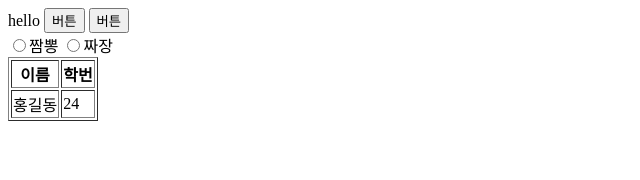
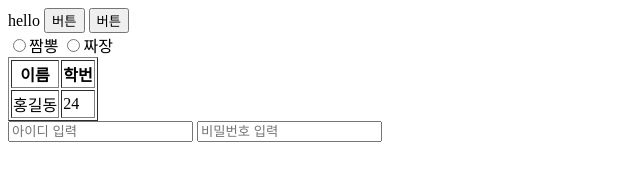
Before and after one commit to SangHyun01/practicegit, a plain HTML site: page index.html in a window 1280 px wide. Shown: the whole page, without its empty margins (0-640 px from the left). Drawn offline with Linux system fonts and the light colour scheme.

Commit message:
로그인 폼 추가

```diff
--- a/index.html
+++ b/index.html
@@ -26,6 +26,10 @@
           </tr>
         </tbody>
       </table>
+      <div class="login">
+        <input type="text" placeholder="아이디 입력" />
+        <input type="password" placeholder="비밀번호 입력" />
+      </div>
     </div>
   </body>
 </html>
```
